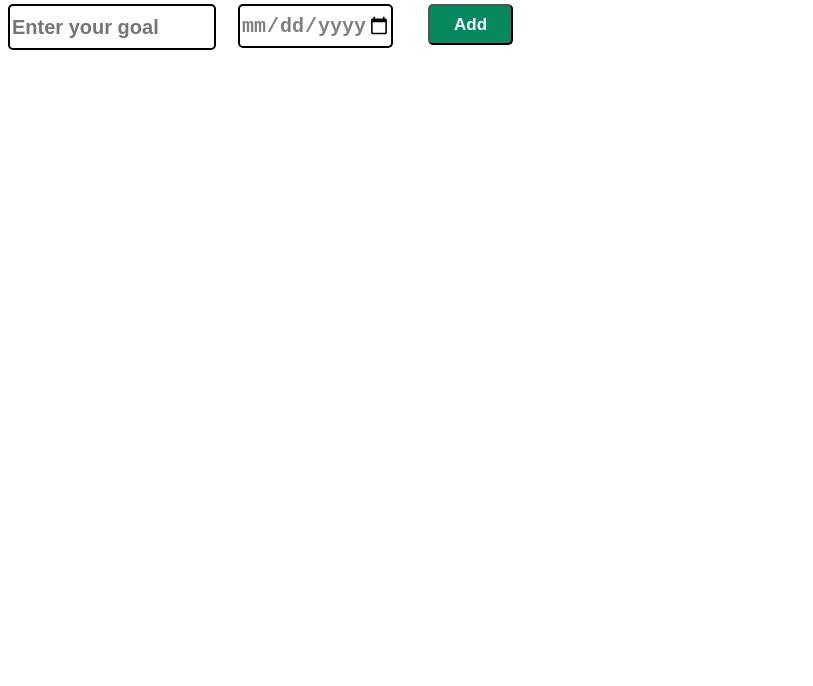
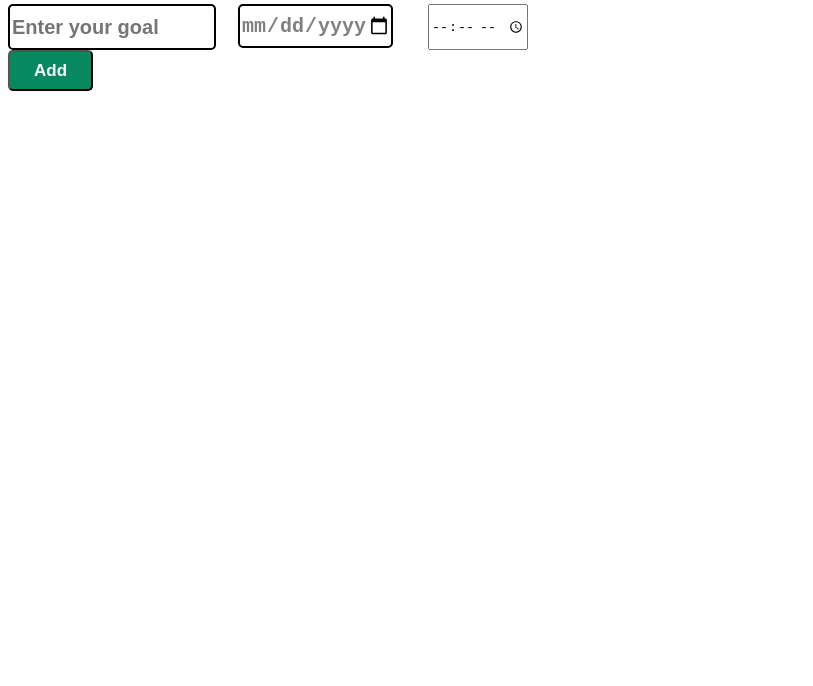
Before and after one commit to Shivam0978/ToDo-App, a plain HTML site: page index.html in a window 1280 px wide. Shown: the part 114-800 px from the top of the page, without its empty margins (0-813 px from the left). Drawn offline with Linux system fonts and the light colour scheme.

Commit message:
Add time input and update button functionality
Added a time input field to the goal adder section and updated the button's onclick function to include addTime().

```diff
--- a/index.html
+++ b/index.html
@@ -16,7 +16,8 @@
   <div class="goalAdder">
   <input type="text" class="firstTodo" placeholder="Enter your goal">
   <input class="firstdate" type="date">
-  <button class="adding" onclick="addTodo(); addDate();">Add</button>
+  <input type="time" class="firsttime" >
+  <button class="adding" onclick="addTodo(); addDate();addTime()">Add</button>
   </div>
 
 <div class="Items-display"></div>
```
